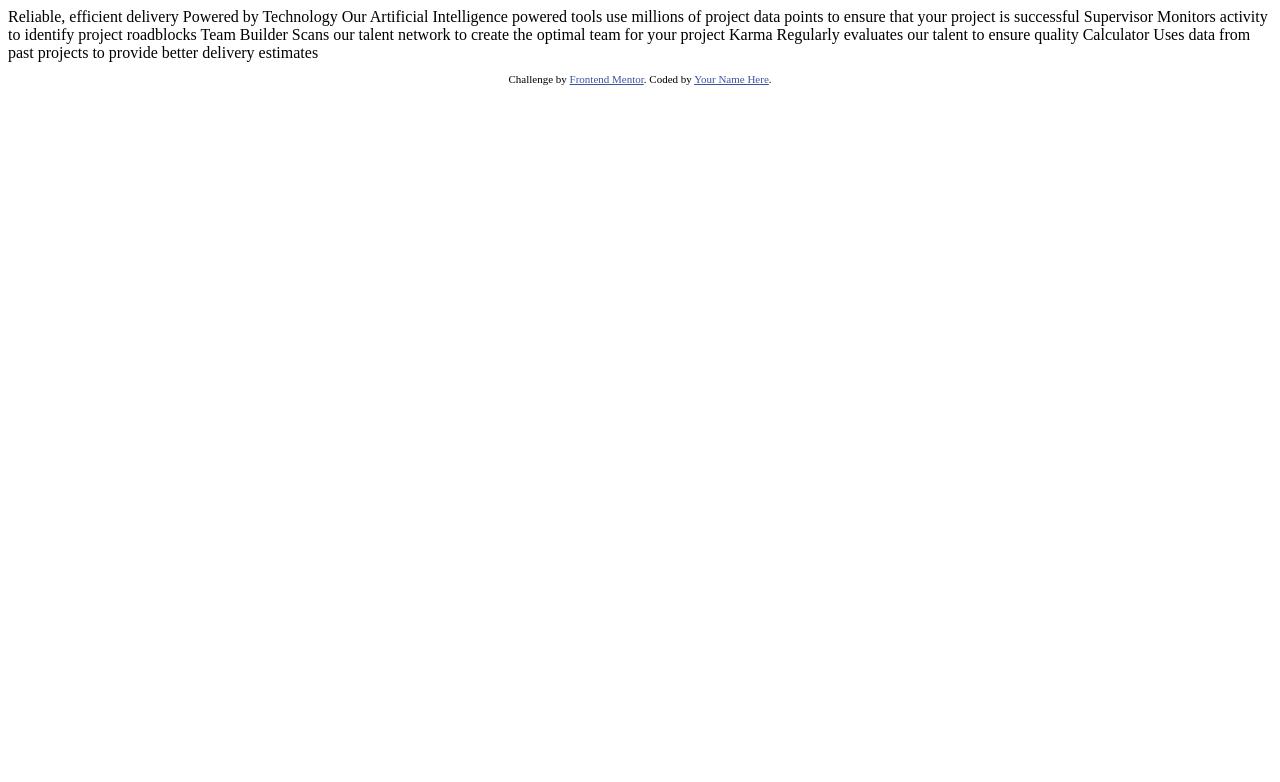
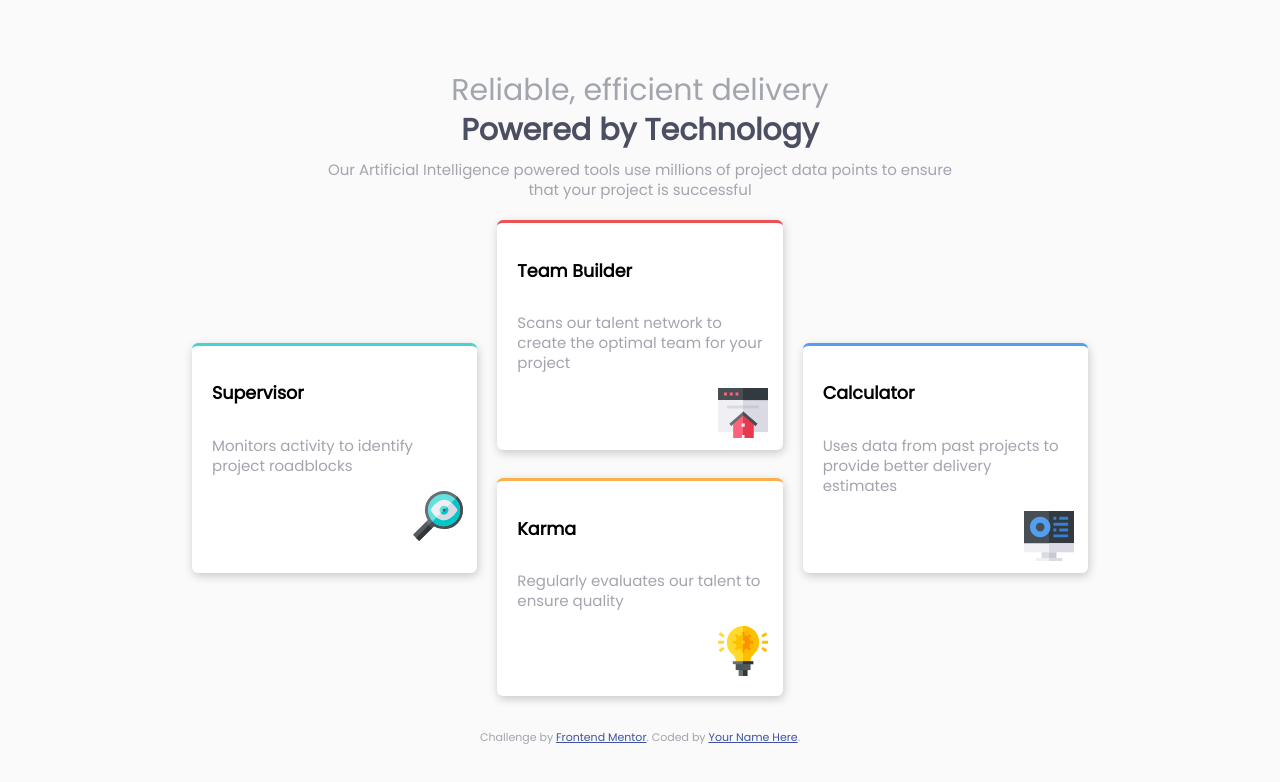
Before and after one commit to Mastagoon/Four-card-feature-section, a plain HTML site: page index.html in a window 1280 px wide. Drawn offline with Linux system fonts and the light colour scheme.

Commit message:
solution

```diff
--- a/index.html
+++ b/index.html
@@ -1,44 +1,80 @@
 <!DOCTYPE html>
 <html lang="en">
   <head>
-  <meta charset="UTF-8">
-  <meta name="viewport" content="width=device-width, initial-scale=1.0"> <!-- displays site properly based on user's device -->
+    <meta charset="UTF-8" />
+    <meta name="viewport" content="width=device-width, initial-scale=1.0" />
+    <!-- displays site properly based on user's device -->
 
-  <link rel="icon" type="image/png" sizes="32x32" href="./images/favicon-32x32.png">
+    <link
+      rel="icon"
+      type="image/png"
+      sizes="32x32"
+      href="./images/favicon-32x32.png"
+    />
+    <link
+      href="https://fonts.googleapis.com/css?family=Poppins&display=swap"
+      rel="stylesheet"
+    />
+    <link rel="stylesheet" href="style/main.css" />
 
     <title>Frontend Mentor | Four card feature section</title>
 
     <!-- Feel free to remove these styles or customise in your own stylesheet 👍 -->
     <style>
-    .attribution { font-size: 11px; text-align: center; }
-    .attribution a { color: hsl(228, 45%, 44%); }
+      .attribution {
+        font-size: 11px;
+        text-align: center;
+      }
+      .attribution a {
+        color: hsl(228, 45%, 44%);
+      }
     </style>
   </head>
   <body>
+    <h1 class="header-soft">Reliable, efficient delivery</h1>
+    <h1 class="header-bold">Powered by Technology</h1>
+    <p class="main-paragraph">
+      Our Artificial Intelligence powered tools use millions of project data
+      points to ensure that your project is successful
+    </p>
+    <div class="cards">
+      <div class="card card1">
+        <h3 class="card-header">Team Builder</h3>
+        <p class="card-text">
+          Scans our talent network to create the optimal team for your project
+        </p>
+        <img src="images/icon-team-builder.svg" alt="" />
+      </div>
 
-  Reliable, efficient delivery
-  Powered by Technology
-
-  Our Artificial Intelligence powered tools use millions of project data points
-  to ensure that your project is successful
-
-  Supervisor
+      <div class="card card2">
+        <h3 class="card-header">Karma</h3>
+        <p class="card-text">
+          Regularly evaluates our talent to ensure quality
+        </p>
+        <img src="images/icon-karma.svg" alt="" />
+      </div>
+      <div class="card card3">
+        <h3 class="card-header">Supervisor</h3>
+        <p class="card-text">
           Monitors activity to identify project roadblocks
-
-  Team Builder
-  Scans our talent network to create the optimal team for your project
-
-  Karma
-  Regularly evaluates our talent to ensure quality
-
-  Calculator
+        </p>
+        <img src="images/icon-supervisor.svg" alt="" />
+      </div>
+      <div class="card card4">
+        <h3 class="card-header">Calculator</h3>
+        <p class="card-text">
           Uses data from past projects to provide better delivery estimates
-
+        </p>
+        <img src="images/icon-calculator.svg" alt="" />
+      </div>
+    </div>
 
     <footer>
       <p class="attribution">
-      Challenge by <a href="https://www.frontendmentor.io?ref=challenge" target="_blank">Frontend Mentor</a>.
-      Coded by <a href="#">Your Name Here</a>.
+        Challenge by
+        <a href="https://www.frontendmentor.io?ref=challenge" target="_blank"
+          >Frontend Mentor</a
+        >. Coded by <a href="#">Your Name Here</a>.
       </p>
     </footer>
   </body>
--- /dev/null
+++ b/style/main.scss
@@ -0,0 +1,112 @@
+/* colors */
+$red: hsl(0, 78%, 62%);
+$cyan: hsl(180, 62%, 55%);
+$orange: hsl(34, 97%, 64%);
+$blue: hsl(212, 86%, 64%);
+$dark-blue: hsl(234, 12%, 34%);
+$gray-blue: hsl(229, 6%, 66%);
+$light-gray: hsl(0, 0%, 98%);
+
+body {
+  padding: 0;
+  margin: 0;
+  font-size: 15px;
+  font-family: "Poppins", sans-serif;
+  text-align: center;
+  line-height: 20px;
+  background: $light-gray;
+
+  .header-soft {
+    font-weight: 200;
+    color: $gray-blue;
+    margin-top: 80px;
+  }
+
+  .header-bold {
+    color: $dark-blue;
+  }
+
+  .main-paragraph {
+    color: $gray-blue;
+    width: 50%;
+    margin: auto;
+  }
+
+  p {
+    color: $gray-blue;
+  }
+}
+
+.cards {
+  display: grid;
+  grid-template-columns: repeat(3, 1fr);
+  grid-template-rows: repeat(2, 1fr);
+  grid-column-gap: 20px;
+  width: 70%;
+  margin: auto;
+  grid-row-gap: 0px;
+  .card {
+    background-color: #fff;
+    display: flex;
+    flex-direction: column;
+    text-align: left;
+    margin: 20px auto;
+    padding: 20px;
+    box-shadow: 1px 3px 10px 0 rgba(0, 0, 0, 0.2);
+    max-height: 187px;
+    border-radius: 6px;
+    img {
+      height: 50px;
+      width: 50px;
+      margin-left: 82%;
+    }
+  }
+  .card1 {
+    grid-area: 1 / 2 / 3 / 3;
+    border-top: 3px solid $red;
+  }
+  .card2 {
+    grid-area: 2 / 2 / 4 / 3;
+    border-top: 3px solid $orange;
+  }
+  .card3 {
+    grid-area: 1 / 1 / 3 / 2;
+    margin-top: 50%;
+    border-top: 3px solid $cyan;
+  }
+  .card4 {
+    grid-area: 1 / 3 / 3 / 4;
+    border-top: 3px solid $blue;
+    margin-top: 50%;
+  }
+}
+
+@media only screen and (max-width: 768px) {
+  .cards {
+    display: block;
+    img {
+      margin-left: 87% !important;
+    }
+  }
+  .card3 {
+    margin-top: 0 !important;
+  }
+  .card4 {
+    margin-top: 0 !important;
+  }
+}
+
+@media only screen and (max-width: 600px) {
+  .cards {
+    display: block;
+    img {
+      margin-left: 80% !important;
+    }
+  }
+  .card3 {
+    margin-top: 0 !important;
+  }
+  .card4 {
+    margin-top: 0 !important;
+  }
+}
```
Also changed, not shown: style/main.css (added), 1 other file. Lines whose indentation alone changed are shown as unchanged.
